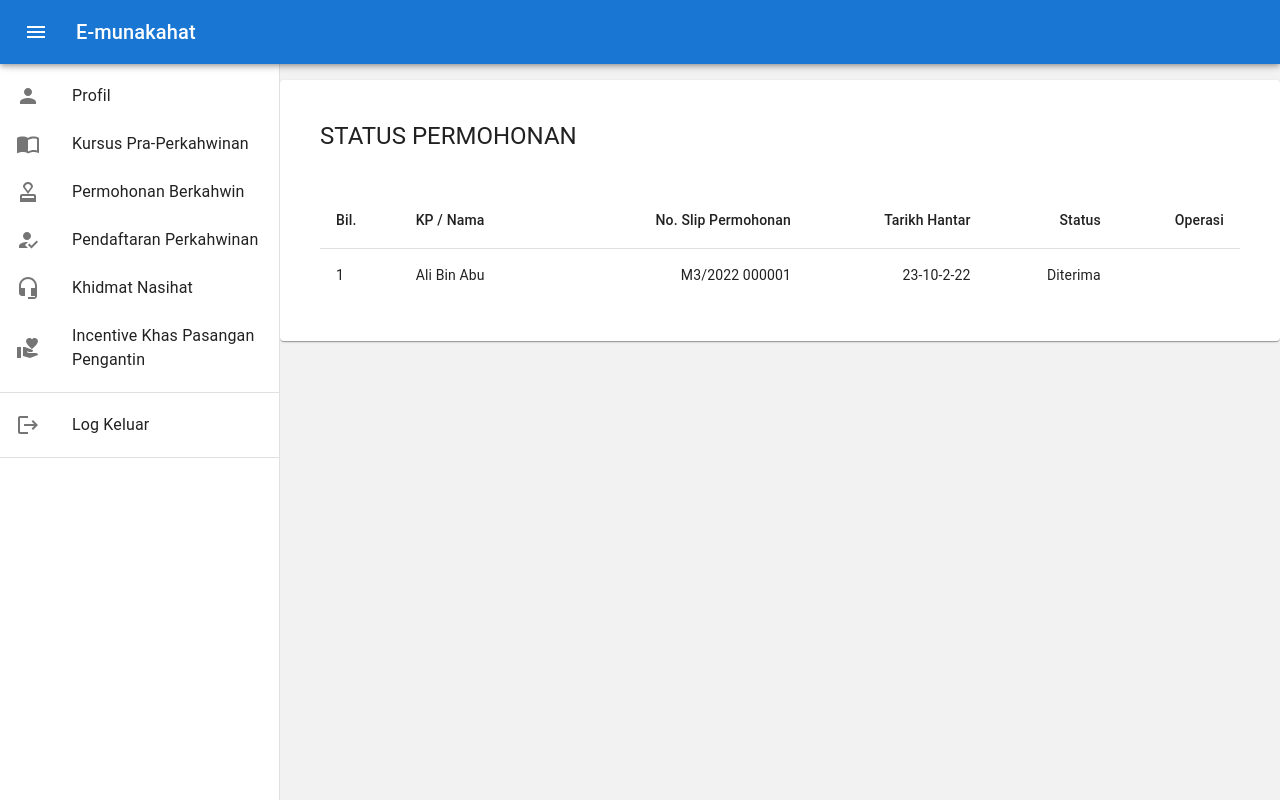
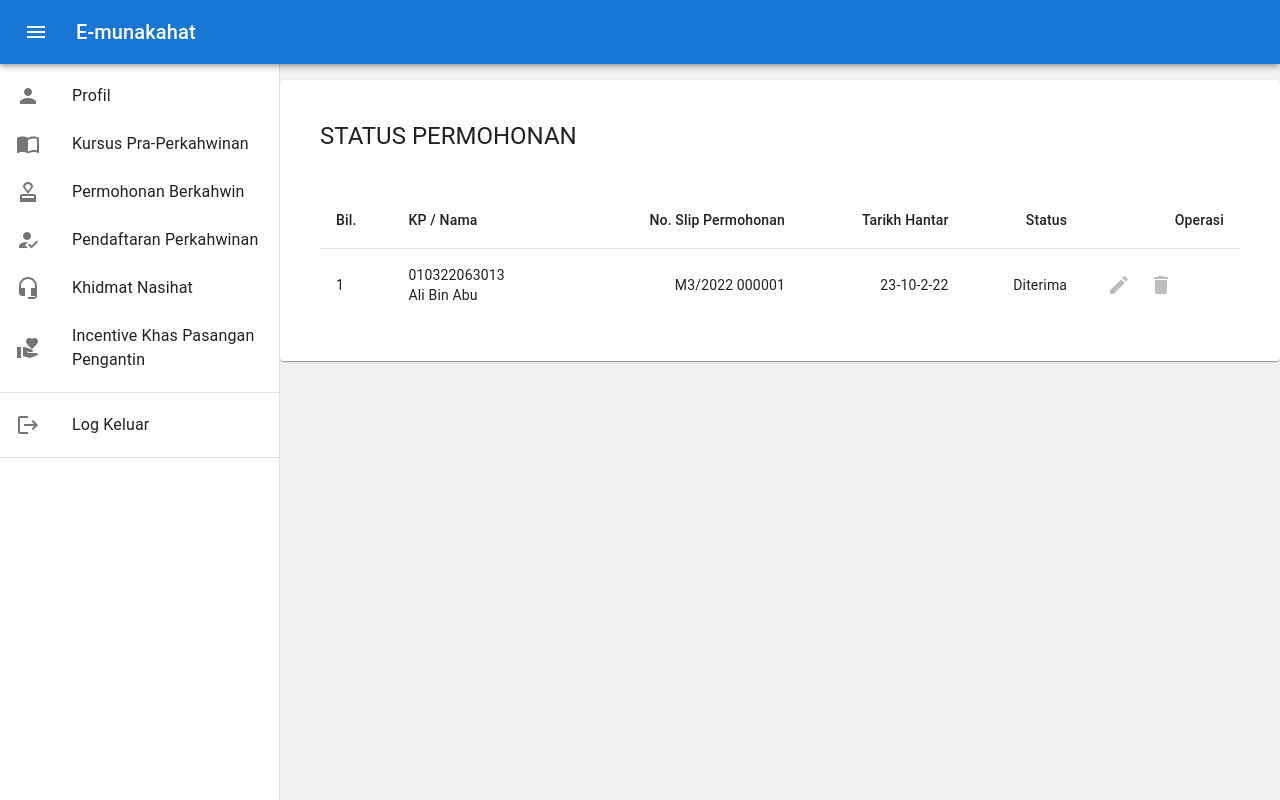
Before and after one commit to ahmadisyraf/emunakahat, a Next.js app in the folder view/: page /incentive/incentive_status in a window 1280 px wide. Built offline with nearby package versions, Linux system fonts and the light colour scheme.

Commit message:
add: icon

```diff
--- a/view/pages/incentive/incentive_status/index.js
+++ b/view/pages/incentive/incentive_status/index.js
@@ -1,27 +1,28 @@
 import Paper from '@mui/material/Paper';
-import {useTheme, Typography} from '@mui/material';
+import { useTheme, Typography } from '@mui/material';
 import Table from '@mui/material/Table';
 import TableBody from '@mui/material/TableBody';
 import TableCell from '@mui/material/TableCell';
 import TableContainer from '@mui/material/TableContainer';
 import TableHead from '@mui/material/TableHead';
 import TableRow from '@mui/material/TableRow';
+import IconButton from '@mui/material/IconButton';
+import DeleteIcon from '@mui/icons-material/Delete';
+import EditIcon from '@mui/icons-material/Edit';
 
 function createData(bil, name, slip, tarikh, status) {
   return { bil, name, slip, tarikh, status };
 }
 
 const statusRows = [
-    createData(1, "Ali Bin Abu", "M3/2022 000001", "23-10-2-22", "Diterima"),
+  createData(1, "010322063013\nAli Bin Abu", "M3/2022 000001", "23-10-2-22", "Diterima"),
 ];
 
-
-{/*INCENTIVE STATUS*/}
+/* INCENTIVE STATUS */
 const IncentiveStatus = () => {
-
   const theme = useTheme();
 
-    return(
+  return (
     <Paper sx={{ mt: 10, px: 5, py: 5, backgroundColor: theme.palette.primary }}>
       <Typography variant='h5'>STATUS PERMOHONAN</Typography>
 
@@ -47,14 +48,23 @@ const IncentiveStatus = () => {
                 <TableCell align="right">{row.slip}</TableCell>
                 <TableCell align="right">{row.tarikh}</TableCell>
                 <TableCell align="right">{row.status}</TableCell>
+                <TableCell align="right">
+                  <div style={{ display: 'flex', gap: '0.1rem' }}>
+                    <IconButton aria-label="edit" disabled color="primary">
+                      <EditIcon />
+                    </IconButton>
+                    <IconButton aria-label="delete" disabled color="primary">
+                      <DeleteIcon />
+                    </IconButton>
+                  </div>
+                </TableCell>
               </TableRow>
             ))}
           </TableBody>
         </Table>
       </TableContainer>
+    </Paper>
+  );
+};
 
-        </Paper>
-    )
-
-}
 export default IncentiveStatus;
```
Also changed, not shown: 1 other file (tests, documents, lock files or other folders). Lines whose indentation alone changed are shown as unchanged.
